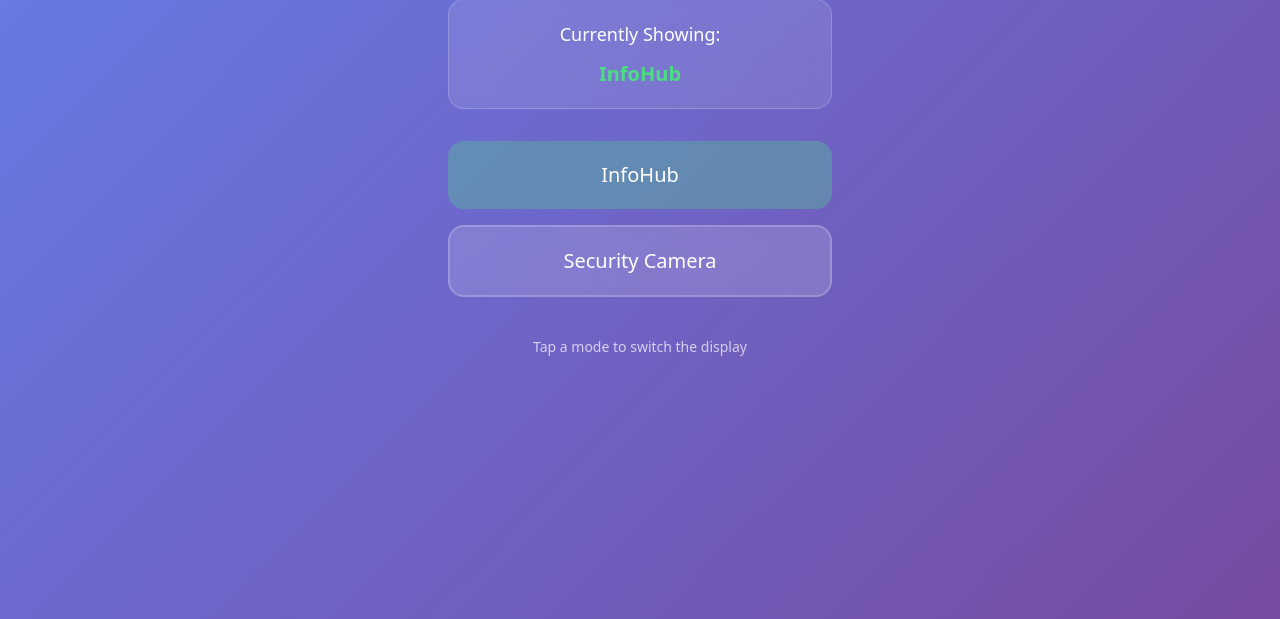
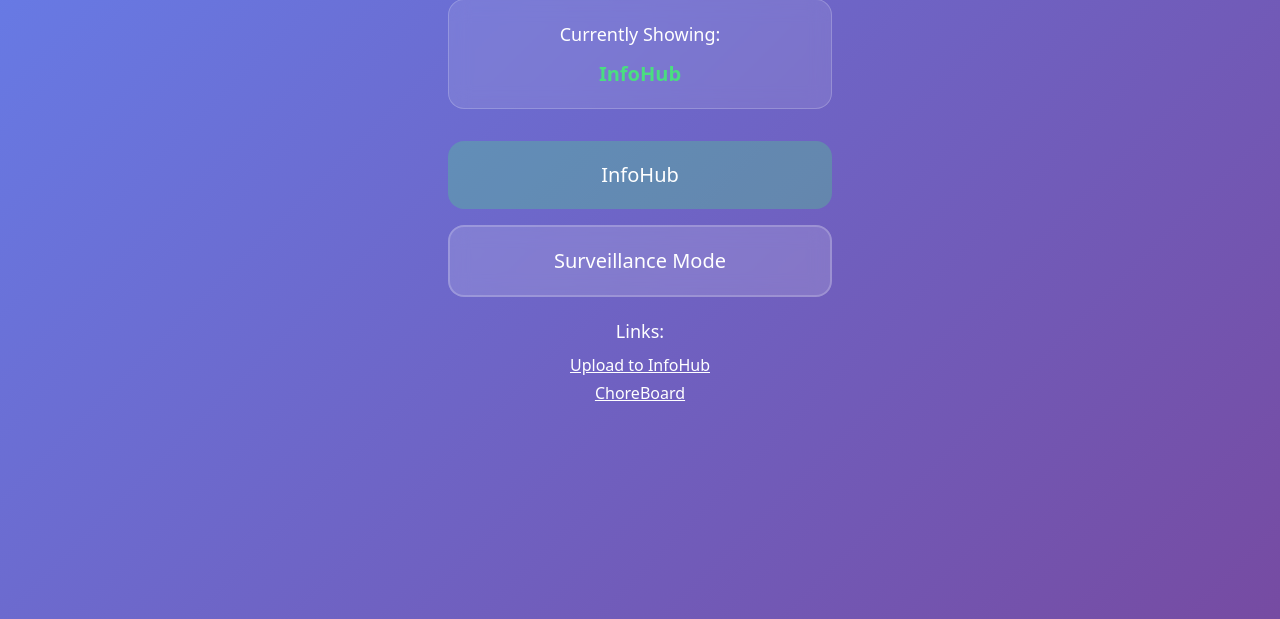
Before and after one commit to jacksakers/DisplayManager, a Flask app: page /control in a window 1280 px wide. Shown: the part 181-800 px from the top of the page. Run offline with Flask 3, Linux system fonts and the light colour scheme; some libraries are stand-ins or nearby versions.

Commit message:
changes to control page

```diff
--- a/app.py
+++ b/app.py
@@ -8,7 +8,7 @@ from flask import Flask, render_template, request, jsonify
 # Available display modes with their URLs
 MODES = {
     "infohub": {"name": "InfoHub", "url": "http://localhost:5000"},
-    "security": {"name": "Security Camera", "url": "http://localhost:8080"}
+    "security": {"name": "Surveillance Mode", "url": "http://localhost:8080"}
 }
 
 # Default mode
--- a/templates/control.html
+++ b/templates/control.html
@@ -55,8 +55,13 @@
 
         <div class="mt-5 p-4 rounded-xl text-center font-medium hidden" id="status-message"></div>
 
-        <div class="mt-10 text-center opacity-70 text-sm">
-            <p>Tap a mode to switch the display</p>
+        <!-- Links to other pages or resources -->
+        <div class="mt-5 text-center space-y-2">
+            <h2 class="font-medium text-lg">Links:</h2>
+            <ul class="space-y-1">
+                <li><a href="http://localhost:5000/upload" class="text-black-400 underline">Upload to InfoHub</a></li>
+                <li><a href="http://localhost:5001" class="text-black-400 underline">ChoreBoard</a></li>
+            </ul>
         </div>
     </div>
 
@@ -115,6 +120,7 @@
 
         function updateButtonStates() {
             const buttons = document.querySelectorAll('.glass-button');
+            const currentButtons = document.querySelectorAll('.glass-current');
             buttons.forEach(button => {
                 if (button.dataset.mode === currentMode) {
                     button.className = button.className.replace('glass-button', 'glass-current');
@@ -124,6 +130,13 @@
                     button.className = button.className.replace('glass-current', 'glass-button');
                     button.classList.remove('cursor-default');
                     button.classList.add('hover:-translate-y-1', 'hover:shadow-lg', 'active:translate-y-0', 'active:shadow-md');
+                }
+            });
+            currentButtons.forEach(btn => {
+                if (btn.dataset.mode !== currentMode) {
+                    btn.className = btn.className.replace('glass-current', 'glass-button');
+                    btn.classList.remove('cursor-default');
+                    btn.classList.add('hover:-translate-y-1', 'hover:shadow-lg', 'active:translate-y-0', 'active:shadow-md');
                 }
             });
         }
@@ -170,7 +183,7 @@
             statusMessage.className = `mt-5 p-4 rounded-xl text-center font-medium block`;
 
             if (type === 'success') {
-                statusMessage.classList.add('bg-green-500', 'bg-opacity-20', 'border', 'border-green-400', 'text-green-400');
+                statusMessage.classList.add('bg-green-500', 'bg-opacity-20', 'border', 'border-green-400', 'text-white-400');
                 statusMessage.classList.remove('bg-red-500', 'bg-opacity-20', 'border-red-400', 'text-red-400');
             } else if (type === 'error') {
                 statusMessage.classList.add('bg-red-500', 'bg-opacity-20', 'border', 'border-red-400', 'text-red-400');
```
